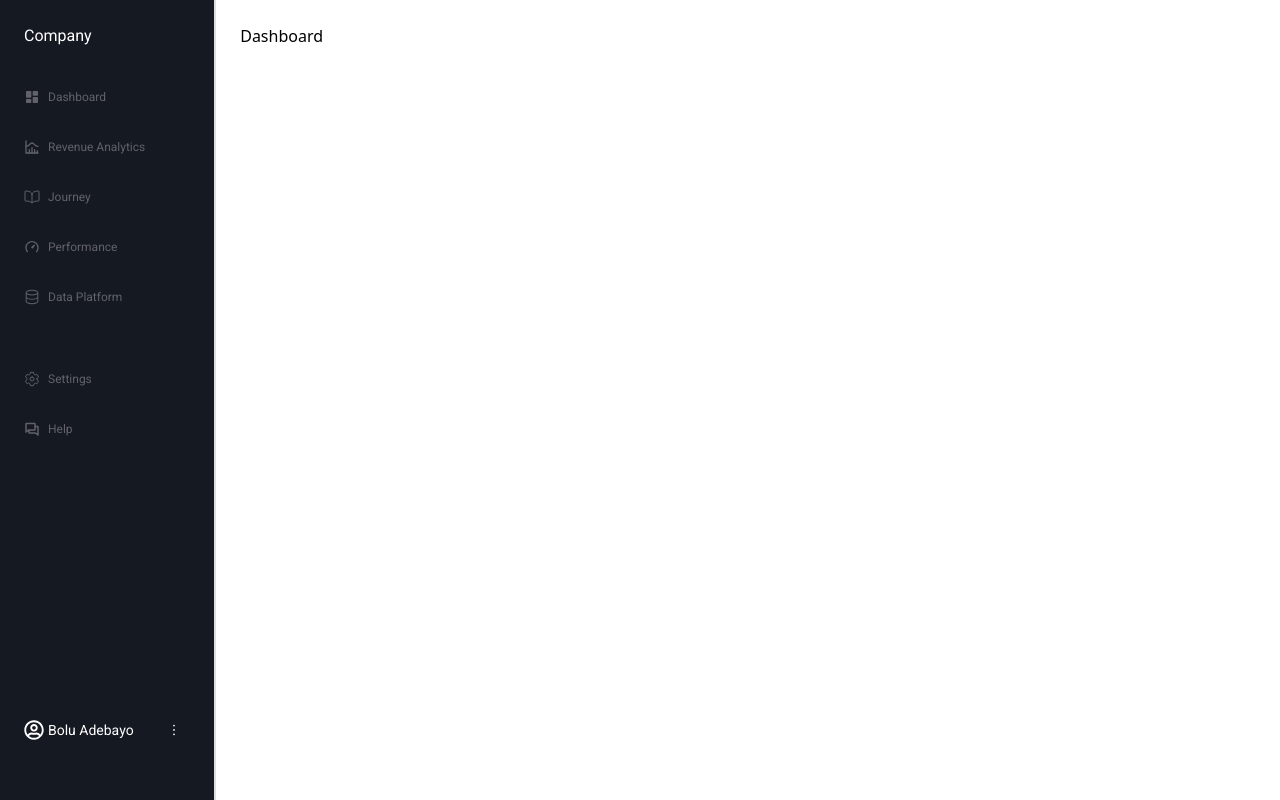
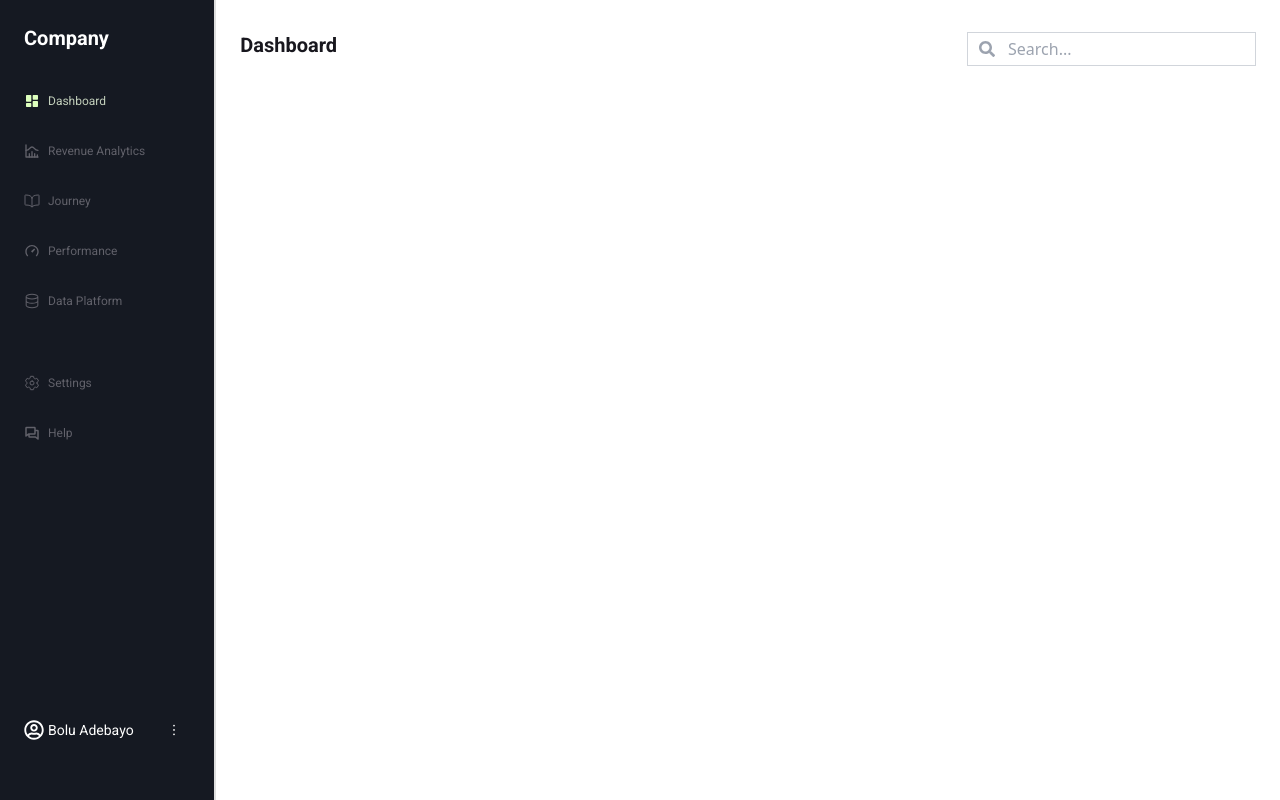
Before and after one commit to femakin/Bizpoke-Senior-Frontend-Challenge, a React (Create React App) app: page / in a window 1280 px wide. Built offline with nearby package versions, Linux system fonts and the light colour scheme.

Commit message:
Added Topbar component

```diff
--- a/src/App.tsx
+++ b/src/App.tsx
@@ -1,13 +1,20 @@
 // import React, { lazy, Suspense } from 'react';
 import Layout from './components/Layout';
+import Topbar from './components/Topbar';
 
 function App() {
   return (
     <div className="">
       <Layout>
-        <h1 className="mb-8 ">
+        {/* <h1 className="mb-8 ">
           Dashboard
-        </h1>
+        </h1> */}
+
+        <main>
+
+          <Topbar />
+
+        </main>
       </Layout>
     </div>
   );
--- a/src/components/Layout.tsx
+++ b/src/components/Layout.tsx
@@ -27,7 +27,7 @@ function Layout({ children }: LayoutProps) {
                 className={`bg-biz-sidebg hidden w-[250px] md:block p-6 border-r-2 border-[#DEDEDE] relative`}
             >
                 <header className="flex mb-8">
-                    <h1 className="font-robo text-white text-font-bold">Company</h1>
+                    <h1 className="font-robo text-white text-xl font-bold">Company</h1>
                 </header>
 
                 <SidebarHeader />
@@ -50,7 +50,7 @@ function Layout({ children }: LayoutProps) {
                         onClick={toggleSidebar}
                     >
                         <header className="flex mb-8">
-                            <h1 className="font-robo text-white text-font-bold">Company</h1>
+                            <h1 className="font-robo text-white text-xl font-bold">Company</h1>
                         </header>
 
                         <SidebarHeader />
--- a/src/components/SidebarHeader.tsx
+++ b/src/components/SidebarHeader.tsx
@@ -1,12 +1,18 @@
 import React from "react";
 import SideIcons from "../data";
-import { useNavigate } from "react-router-dom";
+import { useNavigate, useLocation } from 'react-router-dom';
 
 function SidebarHeader() {
     const navigate = useNavigate();
+    const location = useLocation();
 
     const handleMenuClick = (selected: { name: string; path: string }) => {
         navigate(`${selected.path}`);
+    };
+
+
+    const isActive = (item: any,) => {
+        return item.path === location.pathname;
     };
 
     return (
@@ -22,11 +28,15 @@ function SidebarHeader() {
                     >
                         {item.icon &&
                             React.cloneElement(item.icon, {
-                                style: { color: "#61616a" },
+                                style: {
+                                    color: isActive(item) ? "#ddffbd" : "#61616a",
+                                },
                             })}{" "}
-                        <span className="font-robo text-[12px] text-biz-sidetextcolor">
+
+                        <span className={`font-robo text-[12px] ${isActive(item) ? ' text-biz-sidemenuhovercolor ' : 'text-biz-sidetextcolor'} `}>
                             {item.name}
                         </span>
+
                     </li>
                 ))}
             </ul>
--- /dev/null
+++ b/src/components/Topbar.tsx
@@ -0,0 +1,30 @@
+import React from 'react'
+import { FaSearch } from 'react-icons/fa';
+
+function Topbar() {
+    return (
+        <header className='flex items-center justify-between' >
+
+            <h1 className="font-robo text-biz-blackcolor text-xl font-bold">
+                Dashboard
+            </h1>
+
+            <div>
+                <div className="relative w-full mt-2">
+                    <label htmlFor="search-input" className="sr-only">
+                        Search
+                    </label>
+                    <input
+                        type="text"
+                        id="search-input"
+                        placeholder="Search..."
+                        className="w-full py-1 pl-10 pr-4 border border-gray-300  focus:outline-none focus:border-blue-500"
+                    />
+                    <FaSearch className="absolute top-1/2 left-3 transform -translate-y-1/2 text-gray-400" />
+                </div>
+            </div>
+        </header>
+    )
+}
+
+export default Topbar
--- a/tailwind.config.js
+++ b/tailwind.config.js
@@ -22,7 +22,8 @@ module.exports = {
           mainbg: '#ffffff',
           sidetextcolor: '#61616a',
           sidemenuhovercolor: '#c2cfbb',
-          bottomnamecolor: '#5f6168'
+          bottomnamecolor: '#5f6168',
+          blackcolor: '#18171e'
           // inactivebuttons: '#F0F0EE',
           // whitebg: '#FFFEFB',
           // accent: '#D3E0E6',
```
Also changed, not shown: src/data.tsx (+7 -7 lines), 1 other file (tests, documents, lock files or other folders).
